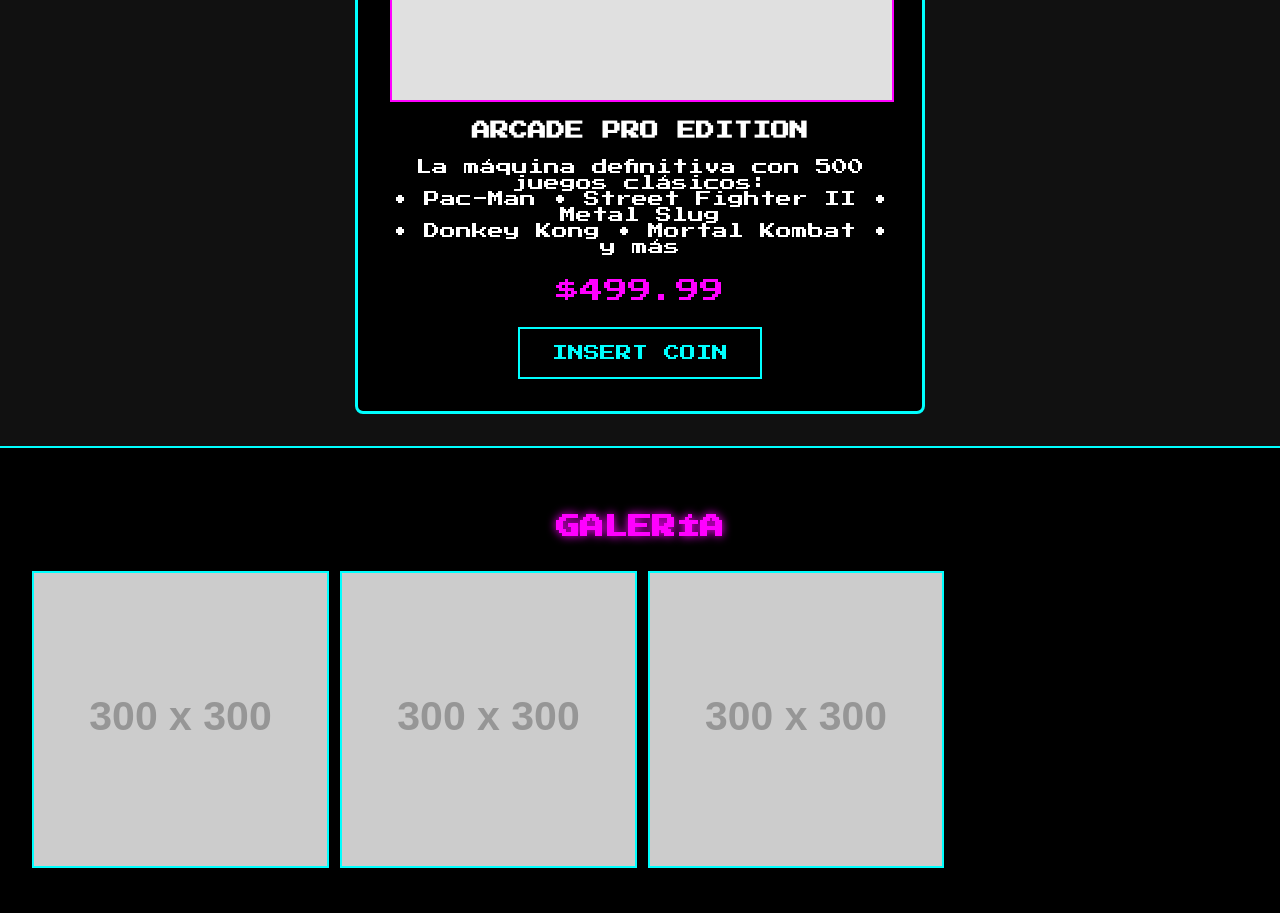
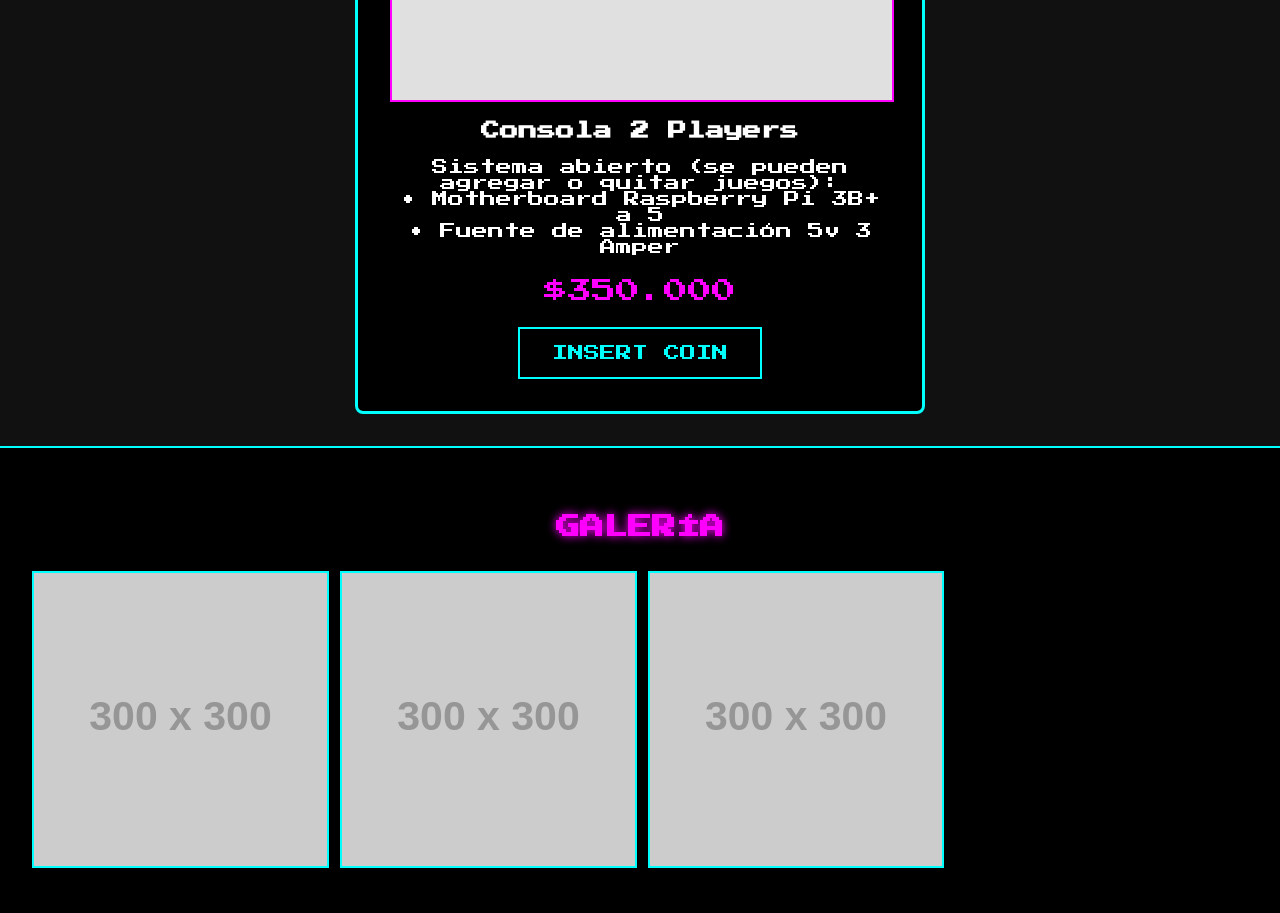
Before and after one commit to 1upretro/1up-consolas-retros, a plain HTML site: page index.html in a window 1280 px wide. Shown: the part 1120-2033 px from the top of the page. Drawn offline with Linux system fonts and the light colour scheme; placeholder pictures from the web are drawn by us.

Commit message:
Update index.html

```diff
--- a/index.html
+++ b/index.html
@@ -420,11 +420,11 @@
         <div class="productos">
             <div class="producto">
                 <img src="https://via.placeholder.com/500x300?text=ARCADE+PRO" alt="Arcade Pro">
-                <h3>ARCADE PRO EDITION</h3>
-                <p>La máquina definitiva con 500 juegos clásicos:<br>
-                • Pac-Man • Street Fighter II • Metal Slug<br>
-                • Donkey Kong • Mortal Kombat • y más</p>
-                <p class="precio">$499.99</p>
+                <h3>Consola 2 Players</h3>
+                <p>Sistema abierto (se pueden agregar o quitar juegos):<br>
+                • Motherboard Raspberry Pi 3B+ a 5 <br>
+                • Fuente de alimentación 5v 3 Amper</p>
+                <p class="precio">$350.000</p>
                 <button class="btn-comprar" onclick="openModal()">INSERT COIN</button>
             </div>
         </div>
```
